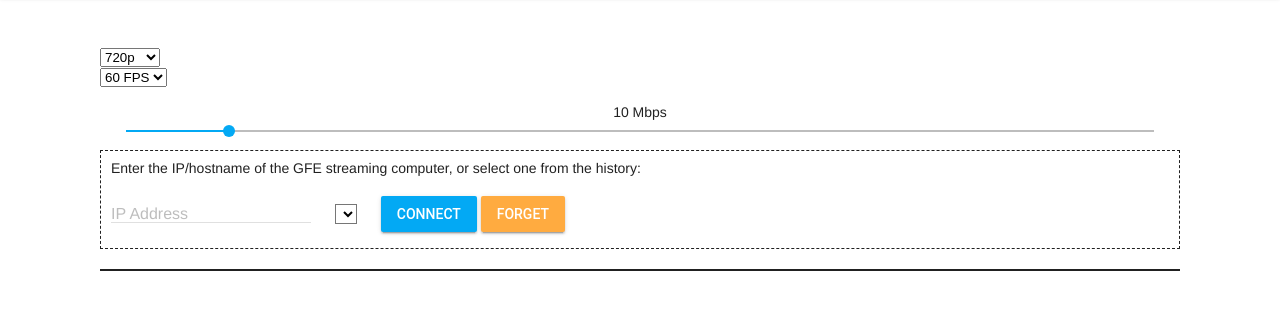
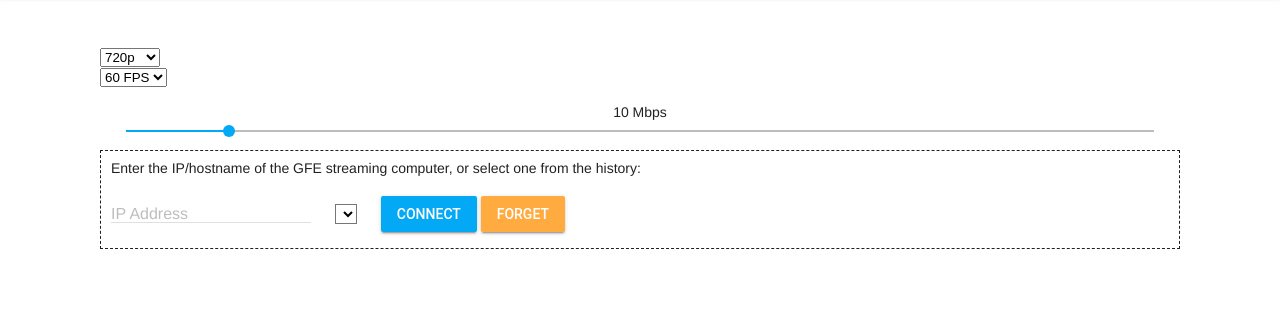
Before and after one commit to moonlight-stream/moonlight-chrome, a browser extension: page index.html in a window 1280 px wide. Shown: the part 67-376 px from the top of the page. Drawn offline with Linux system fonts and the light colour scheme.

Commit message:
NaCl module doesn't display until we start an app - this closes #49

```diff
--- a/static/css/style.css
+++ b/static/css/style.css
@@ -71,8 +71,8 @@ main {
 }
 #listener {
 	overflow: hidden;
-	margin-top: 20px;
-	border: 1px solid;
+	margin-top: 0px;
+	height: 0px;
 }
 .fullscreen {
 	height: 100vh !important;
```
